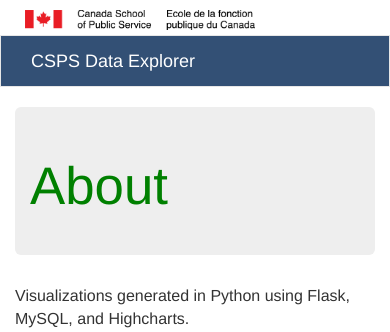
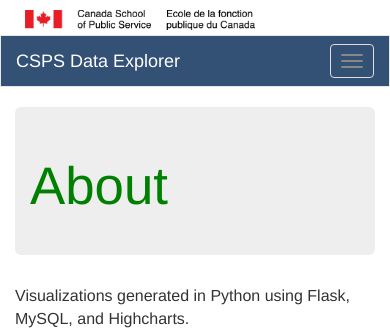
Before and after one commit to szinck1/CSPS-Course-Catalogue, a Flask app: page /about in a window 390 px wide. Shown: the top 332 px of the page. Run offline with Flask 2, Linux system fonts and the light colour scheme; some libraries are stand-ins or nearby versions.

Commit message:
Add collapsed navbar for mobile

```diff
--- a/dashboards_app/templates/includes/_navbar.html
+++ b/dashboards_app/templates/includes/_navbar.html
@@ -1,7 +1,14 @@
 <nav class="navbar navbar-default">
 	<div class="container">
-		<a class="navbar-brand" href="{{ url_for('main.index') }}">{{ _('CSPS Data Explorer') }}</a>
-		<div class="navbar-collapse collapse navbar-responsive-collapse">
+		<div class="navbar-header">
+			<a class="navbar-brand" href="{{ url_for('main.index') }}">{{ _('CSPS Data Explorer') }}</a>
+			<button class="navbar-toggle collapsed" data-toggle="collapse" data-target="#menu-items">
+				<span class="icon-bar"></span>
+				<span class="icon-bar"></span>
+				<span class="icon-bar"></span>
+			</button>
+		</div>
+		<div class="collapse navbar-collapse" id="menu-items">
 			<ul class="nav navbar-nav">
 				<li class="li-border-left"><a href="{{ url_for('main.index') }}">{{ _('Home') }}</a></li>
 				<li class="li-border-left"><a href="{{ url_for('main.about') }}">{{ _('About') }}</a></li>
@@ -15,7 +22,6 @@
 				</li>
 			</ul>
 			<ul class="nav navbar-nav navbar-right">
-
 				{% if session['lang'] == 'en' %}
 					<li class="li-border-right"><a href="{{ request.path + '?lang=fr' }}">{{ _('Français') }}</a></li>
 				{% else %}
```
